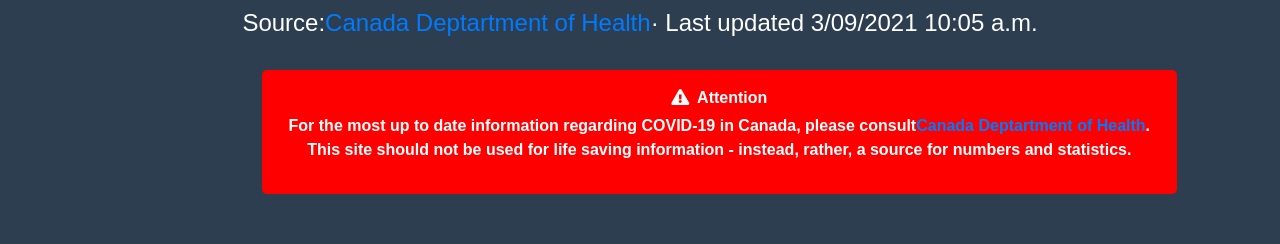
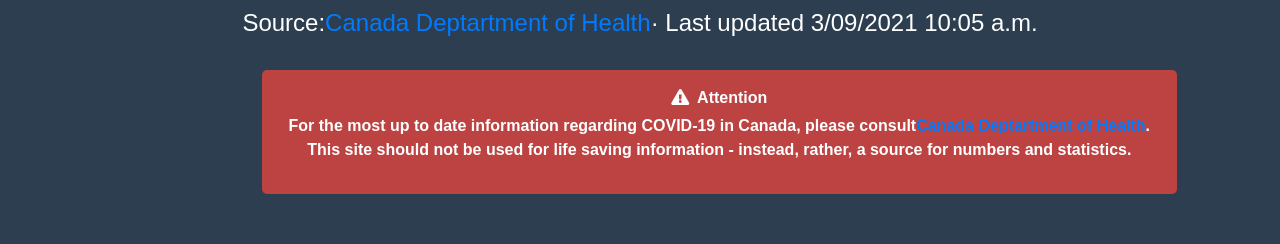
Before and after one commit to drjoeycadieux/Covid19Stats, a React (Create React App) app: page / in a window 1280 px wide. Shown: the part 129-373 px from the top of the page. Built offline with nearby package versions, Linux system fonts and the light colour scheme.

Commit message:
Changing color alert banner

```diff
--- a/src/styles.css
+++ b/src/styles.css
@@ -18,7 +18,7 @@
   color: #0a44ff;
 }
 .alert-banner {
-  background: red;
+  background: rgb(189, 66, 66);
   color: white;
   padding: 1rem 20px;
   border-radius: 5px;
```
